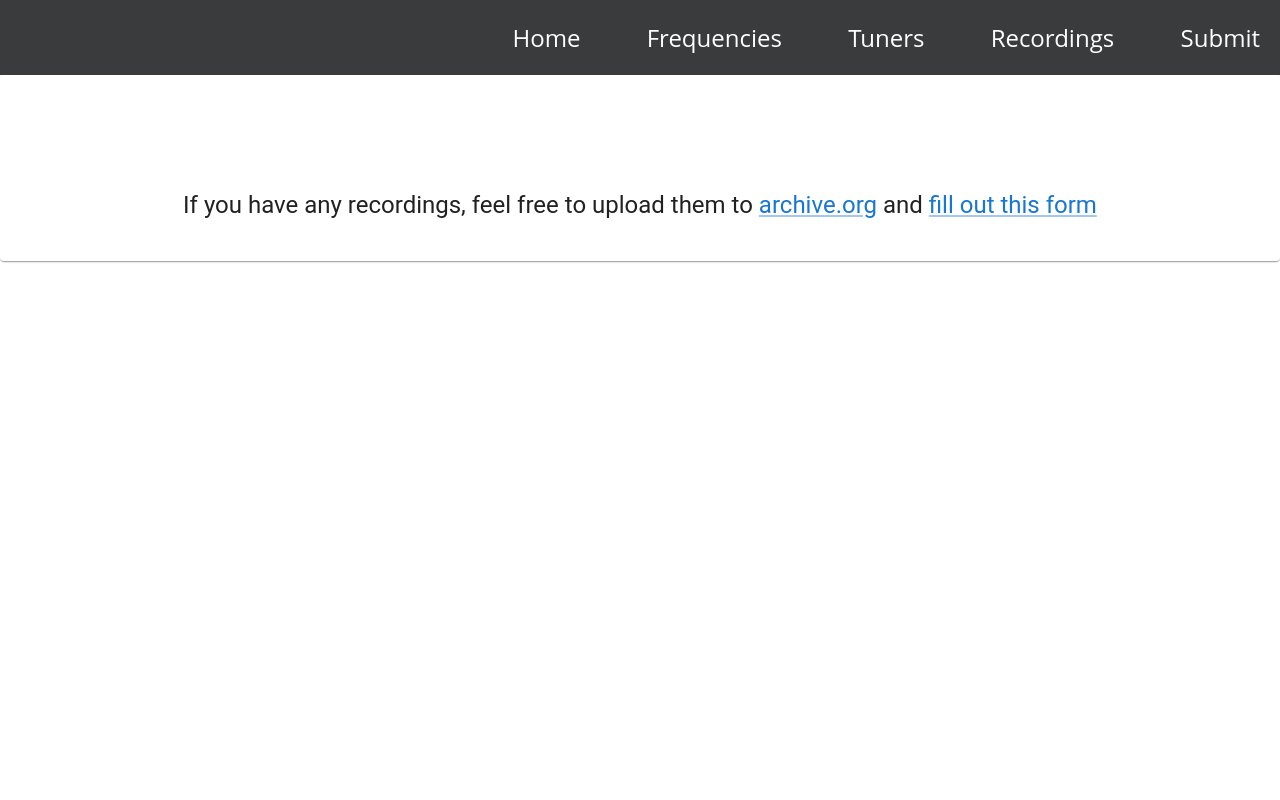
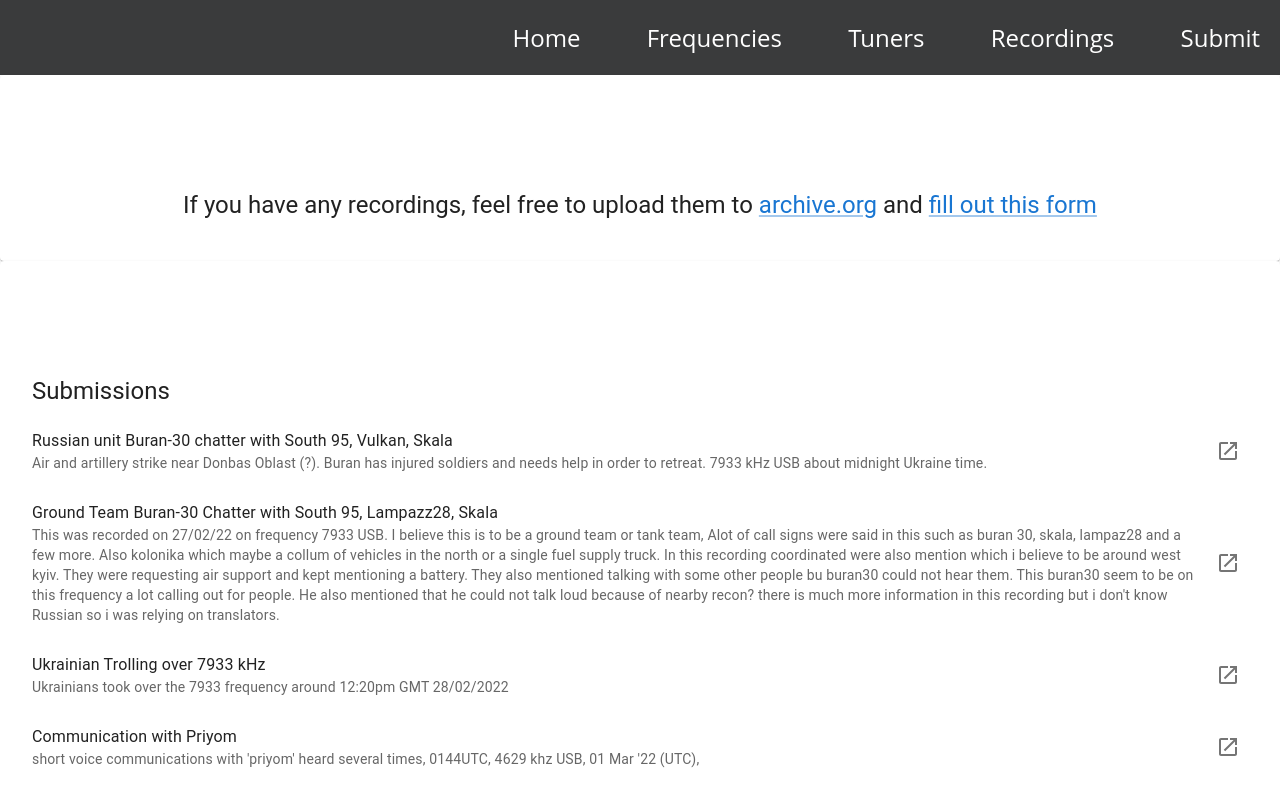
Before and after one commit to merissab44/saveukraine-react, a React (Create React App) app: page /#/submit in a window 1280 px wide. Shown: the top 800 px of the page. Built offline with nearby package versions, Linux system fonts and the light colour scheme.

Commit message:
submissions

```diff
--- /dev/null
+++ b/src/Submissions.js
@@ -0,0 +1,97 @@
+// Creating a Submissions component to post submissions that people have sent in.
+// Code:
+//
+
+import React from "react";
+import { Grid, IconButton, List, ListItem, ListItemText, Paper, Typography } from "@mui/material";
+import submissions from "./submissionrecordings.json";
+import moment from "moment";
+import { OpenInNew } from "@mui/icons-material";
+
+const Submissions = () => {
+    const getSubmissionDate = (unix) => {
+        return moment.unix(unix).utcOffset(2).format("MMM Do, YYYY, hh:mm A");
+    };
+    return (
+        <section id="submissions">
+            <Paper sx={{ p: 4 }}>
+                <Grid
+                    container
+                    direction="column"
+                    justifyContent="center"
+                    alignItems="center"
+                    spacing={3}
+                >
+                    <Grid
+                        item
+
+                        sx={{
+                            mb: 2,
+
+                         }}
+
+
+
+                    >
+                        <Typography variant="h4">
+                            Submissions
+                        </Typography>
+
+                    </Grid>
+                    {Object.keys(submissions).map((k, i) => {
+                        return (
+                            <Grid key={`submission-topic-${i}`} item>
+                                <Typography variant="h5">{k}</Typography>
+                                <List>
+                                    {submissions[k].map((e, j) => {
+                                        return (
+                                            <ListItem
+                                                disableGutters
+                                                key={`submission-topic-${i}-${j}`}
+                                                secondaryAction={
+                                                    <IconButton
+                                                        onClick={() => window.open(e.link, "_blank")}
+                                                    >
+                                                        <OpenInNew />
+                                                    </IconButton>
+                                                }
+                                            >
+                                                <ListItemText
+                                                //Add title, date, description, and link to the list item
+                                                    primary={e.title}
+                                                    secondary= {e.description}
+                                                    // secondary={getSubmissionDate(e.date)}
+                                                    secondaryTypographyProps={{
+                                                        variant: "body2"
+
+                                                    }}
+
+
+                                                    // grab description for ListItemText
+
+                                                />
+
+
+                                            </ListItem>
+
+                                        )
+                                    })}
+                                </List>
+                            </Grid>
+
+                        );
+                    })}
+                </Grid>
+            </Paper>
+        </section>
+    );
+};
+//
+// export default Recordings;
+
+// Refactoring the above so that the title, time, and link for all json items in recordings.json will display with page styling
+// Creating a react component to do this
+// Code:
+
+
+export default Submissions;
--- a/src/Submit.js
+++ b/src/Submit.js
@@ -1,6 +1,7 @@
 import { Grid, Link, Paper, Typography } from "@mui/material";
 import React from "react";
 import Navigation from "./Navigation";
+import Submissions from "./Submissions";
 
 const Submit = () => {
     return (
@@ -32,8 +33,18 @@ const Submit = () => {
                 </Grid>
             </Paper>
         </section>
+        <section>
+            <Submissions />
+
+        </section>
+
         </>
+
     );
+
+
 };
 
+
+
 export default Submit;
--- /dev/null
+++ b/src/submissionrecordings.json
@@ -0,0 +1,40 @@
+{
+    "Submissions":[
+        {
+            "title": "Russian unit Buran-30 chatter with South 95, Vulkan, Skala",
+            "description": "Air and artillery strike near Donbas Oblast (?). Buran has injured soldiers and needs help in order to retreat. 7933 kHz USB about midnight Ukraine time.",
+            "time": 1645972966,
+            "link": "https://archive.org/details/websdr_recording_start_2022-03-01T08_23_32Z_9741.0kHz"
+        },
+        {
+            "title": "Ground Team Buran-30 Chatter with South 95, Lampazz28, Skala",
+            "description": "This was recorded on 27/02/22 on frequency 7933 USB. I believe this is to be a ground team or tank team, Alot of call signs were said in this such as buran 30, skala, lampaz28 and a few more. Also kolonika which maybe a collum of vehicles in the north or a single fuel supply truck. In this recording coordinated were also mention which i believe to be around west kyiv. They were requesting air support and kept mentioning a battery. They also mentioned talking with some other people bu buran30 could not hear them. This buran30 seem to be on this frequency a lot calling out for people. He also mentioned that he could not talk loud because of nearby recon? there is much more information in this recording but i don't know Russian so i was relying on translators. ",
+            "time": 1645972966,
+            "link": "https://archive.org/details/websdr_recording_start_2022-02-27T22_01_23Z_7933.0kHz"
+        },
+        {
+            "title": "Ukrainian Trolling over 7933 kHz",
+            "description": "Ukrainians took over the 7933 frequency around 12:20pm GMT 28/02/2022",
+            "time": 1645972966,
+            "link": "https://archive.org/details/websdr_recording_start_2022-02-28T12_21_14Z_7933.0kHz"
+        },
+        {
+            "title": "Communication with Priyom",
+            "description": "short voice communications with 'priyom' heard several times, 0144UTC, 4629 khz USB, 01 Mar '22 (UTC), ",
+            "time": 1645972966,
+            "link": "https://archive.org/details/websdr_recording_start_2022-02-28T12_21_14Z_7933.0kHz"
+        },
+        {
+            "title": "9741 Chatter",
+            "description": "Short clip of one person talking on frequency 9741",
+            "time": 1645972966,
+            "link": "https://archive.org/details/websdr_recording_start_2022-03-01T19_07_09Z_9741.0kHz"
+        },
+        {
+            "title": "Russian Airforce Chatter over 8131 kHz",
+            "description": "Russian Air Force Strategic Bomber High Frequency Bomber Net on 8131 Kilohertz USB. ",
+            "time": 1645972966,
+            "link": "https://archive.org/details/8131-usb-1837-gmt-26-feb-2022"
+        }
+    ]
+}
```
